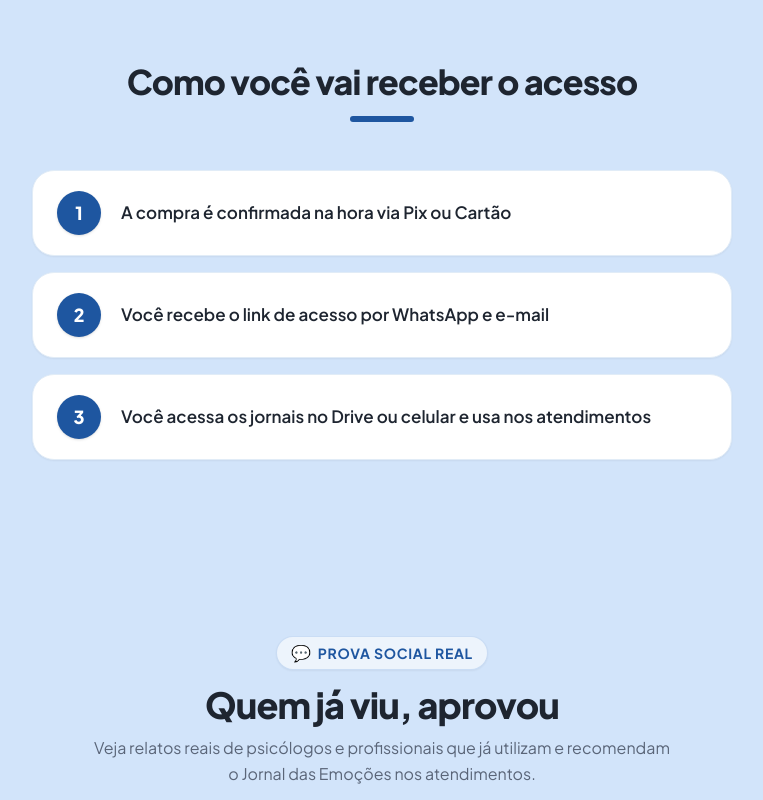
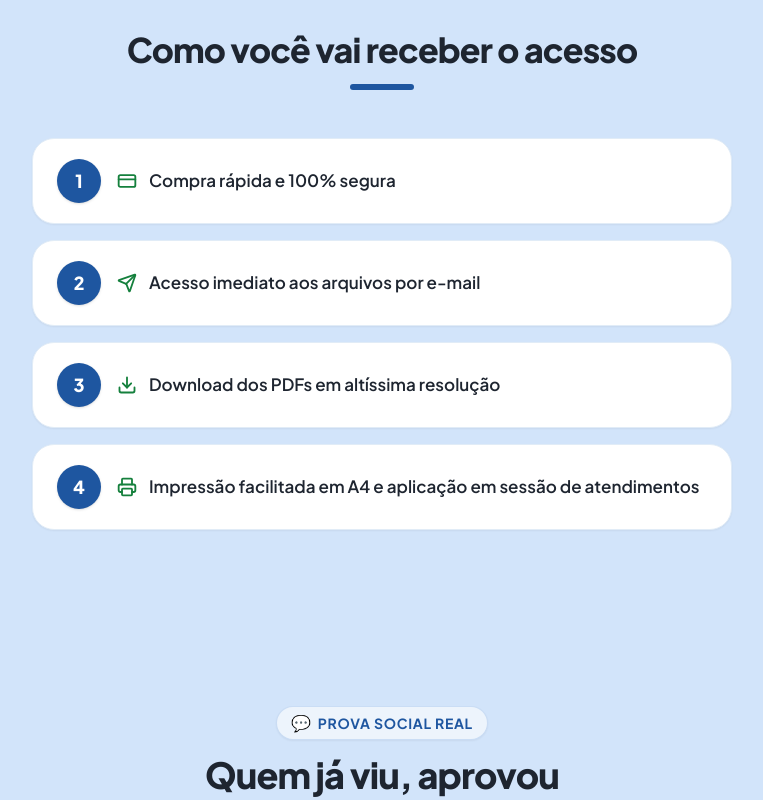
Before and after one commit to erikvictorcl/jornais-de-psicologia, a React (Vite) app: page / in a window 1280 px wide. Shown: the part 5740-6540 px from the top of the page, without its empty margins (258-1021 px from the left). Built offline with nearby package versions, Linux system fonts and the light colour scheme.

Commit message:
refactor: streamline landing page content
Remove redundant subheadings and update the access steps section to include descriptive icons and expanded steps for better clarity.

```diff
--- a/src/App.tsx
+++ b/src/App.tsx
@@ -8,7 +8,6 @@ import { WhatItDelivers } from './components/WhatItDelivers';
 import { PricingOffers } from './components/PricingOffers';
 import { AccessSteps } from './components/AccessSteps';
 import { Testimonials } from './components/Testimonials';
-import { Guarantee } from './components/Guarantee';
 import { MindMapItem } from './types';
 
 const MapPreviewModal = lazy(() =>
@@ -97,9 +96,6 @@ export default function App() {
 
         {/* 10. DEPOIMENTOS */}
         <Testimonials />
-
-        {/* 11. GARANTIA */}
-        <Guarantee />
       </main>
 
       {/* Rodapé institucional discreto */}
--- a/src/components/AccessSteps.tsx
+++ b/src/components/AccessSteps.tsx
@@ -1,18 +1,27 @@
 import React from 'react';
+import { CreditCard, Send, Download, Printer } from 'lucide-react';
 
 export const AccessSteps: React.FC = () => {
   const steps = [
     {
       number: '1',
-      text: 'A compra é confirmada na hora via Pix ou Cartão',
+      icon: CreditCard,
+      text: 'Compra rápida e 100% segura',
     },
     {
       number: '2',
-      text: 'Você recebe o link de acesso por WhatsApp e e-mail',
+      icon: Send,
+      text: 'Acesso imediato aos arquivos por e-mail',
     },
     {
       number: '3',
-      text: 'Você acessa os jornais no Drive ou celular e usa nos atendimentos',
+      icon: Download,
+      text: 'Download dos PDFs em altíssima resolução',
+    },
+    {
+      number: '4',
+      icon: Printer,
+      text: 'Impressão facilitada em A4 e aplicação em sessão de atendimentos',
     },
   ];
 
@@ -33,24 +42,30 @@ export const AccessSteps: React.FC = () => {
           <div className="w-14 sm:w-16 h-1 sm:h-1.5 bg-[#1E56A0] rounded-full mx-auto mt-2.5 sm:mt-3" />
         </div>
 
-        {/* 3 Steps Stacked Horizontal Cards */}
+        {/* 4 Steps Stacked Horizontal Cards */}
         <div className="space-y-3.5 sm:space-y-4 max-w-[700px] mx-auto">
-          {steps.map((step) => (
+          {steps.map((step) => {
+            const Icon = step.icon;
+            return (
               <div
                 key={step.number}
-              className="bg-white rounded-[18px] sm:rounded-[22px] p-4 sm:p-5 px-5 sm:px-6 border border-[#E1ECF7] hover:border-[#1E56A0]/40 shadow-xs transition-all flex items-center gap-4 sm:gap-5 text-left"
+                className="bg-white rounded-[18px] sm:rounded-[22px] p-4 sm:p-5 px-5 sm:px-6 border border-[#E1ECF7] hover:border-[#1E56A0]/40 shadow-xs transition-all flex items-center gap-3.5 sm:gap-4 text-left"
               >
                 {/* Step Number Circle */}
                 <div className="w-9 h-9 sm:w-11 sm:h-11 rounded-full bg-[#1E56A0] text-white font-extrabold text-base sm:text-lg flex items-center justify-center shrink-0 shadow-sm">
                   {step.number}
                 </div>
 
-              {/* Step Description */}
+                {/* Step Icon + Description */}
+                <div className="flex items-center gap-2.5 sm:gap-3">
+                  <Icon className="w-4 h-4 sm:w-5 sm:h-5 text-[#15803D] shrink-0 stroke-[2.2]" aria-hidden="true" />
                   <p className="text-sm sm:text-base md:text-[17px] font-semibold text-[#1E2530] leading-snug">
                     {step.text}
                   </p>
                 </div>
-          ))}
+              </div>
+            );
+          })}
         </div>
 
       </div>
--- a/src/components/Guarantee.tsx
+++ b/src/components/Guarantee.tsx
@@ -20,11 +20,6 @@ export const Guarantee: React.FC = () => {
           Você tem 7 dias para conhecer o material
         </h2>
 
-        {/* Description */}
-        <p className="mt-4 text-base sm:text-[17px] text-[#5A6578] leading-relaxed max-w-xl mx-auto font-normal">
-          Você pode acessar o conteúdo e avaliar com tranquilidade. Se dentro de 7 dias entender que o material não é para você, basta solicitar o reembolso conforme as condições da plataforma.
-        </p>
-
         {/* Bottom Guarantee Badge */}
         <div className="mt-6 flex items-center justify-center gap-2 text-xs sm:text-sm font-semibold text-[#1E56A0]">
           <Ribbon className="w-4 h-4 text-[#1E56A0]" />
--- a/src/components/PricingOffers.tsx
+++ b/src/components/PricingOffers.tsx
@@ -19,9 +19,6 @@ export const PricingOffers: React.FC<PricingOffersProps> = ({ onSelectPlan }) =>
           <h2 className="text-2xl sm:text-3xl md:text-[36px] font-extrabold text-[#1E2530] tracking-tight">
             Escolha a melhor opção para você
           </h2>
-          <p className="mt-2 text-sm sm:text-base text-[#5A6578]">
-            Acesso digital imediato a todo o acervo organizado do Jornal das Emoções.
-          </p>
 
           <div className="mt-5 flex flex-wrap items-center justify-center gap-2.5 sm:gap-3 text-xs sm:text-[13px] font-semibold text-[#1E2530]">
             <div className="inline-flex items-center gap-2 px-3.5 py-1.5 bg-white rounded-full border border-[#E1ECF7] shadow-2xs">
--- a/src/components/Testimonials.tsx
+++ b/src/components/Testimonials.tsx
@@ -136,10 +136,6 @@ export const Testimonials: React.FC = () => {
           <h2 className="text-2xl sm:text-3xl md:text-[36px] font-extrabold text-[#1E2530] tracking-tight leading-tight">
             Quem já viu, aprovou
           </h2>
-
-          <p className="mt-2 text-sm sm:text-base text-[#5A6578] leading-relaxed max-w-xl mx-auto">
-            Veja relatos reais de psicólogos e profissionais que já utilizam e recomendam o Jornal das Emoções nos atendimentos.
-          </p>
 
           {/* Rating Badge */}
           <div className="mt-3.5 inline-flex items-center gap-1.5 bg-white px-4 py-1.5 rounded-full border border-[#E1ECF7] shadow-xs text-xs sm:text-sm font-bold text-[#1E2530]">
```
Lines whose indentation alone changed are shown as unchanged.
